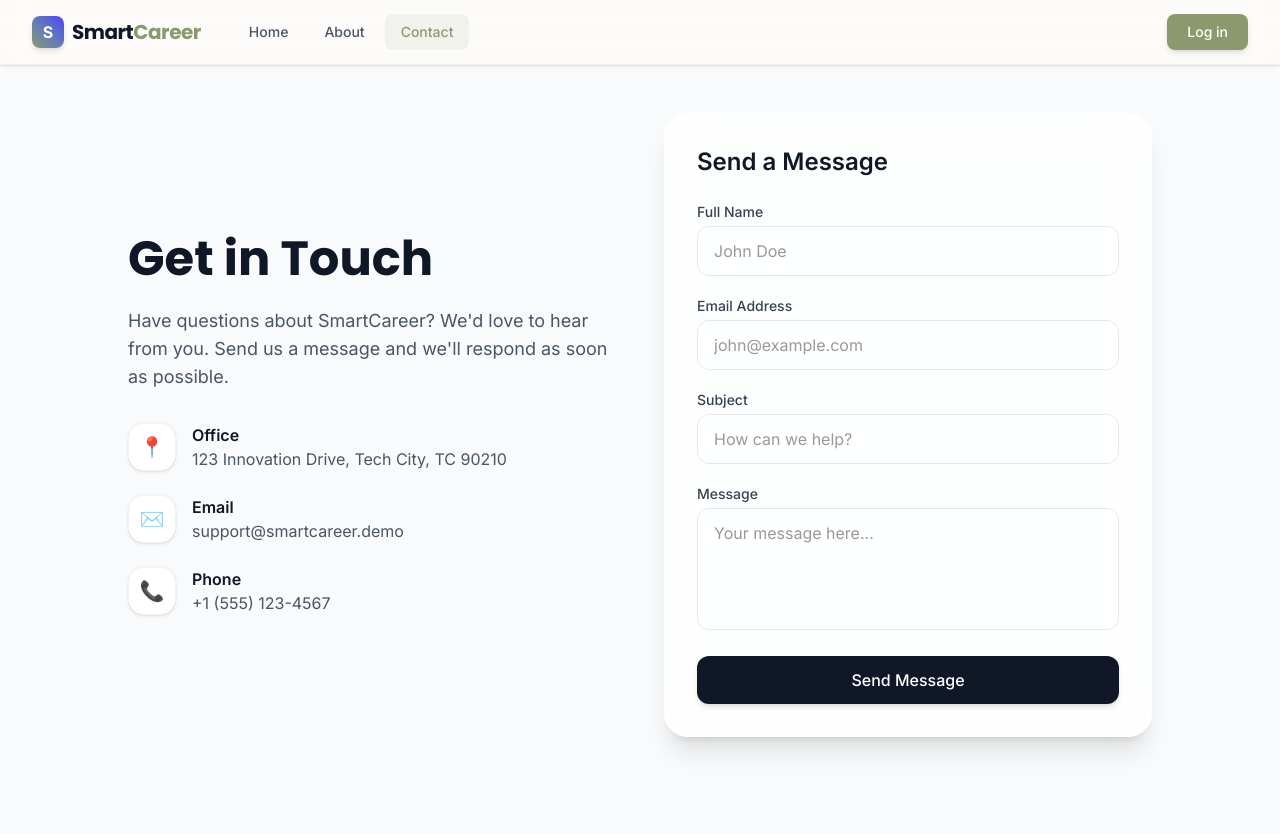
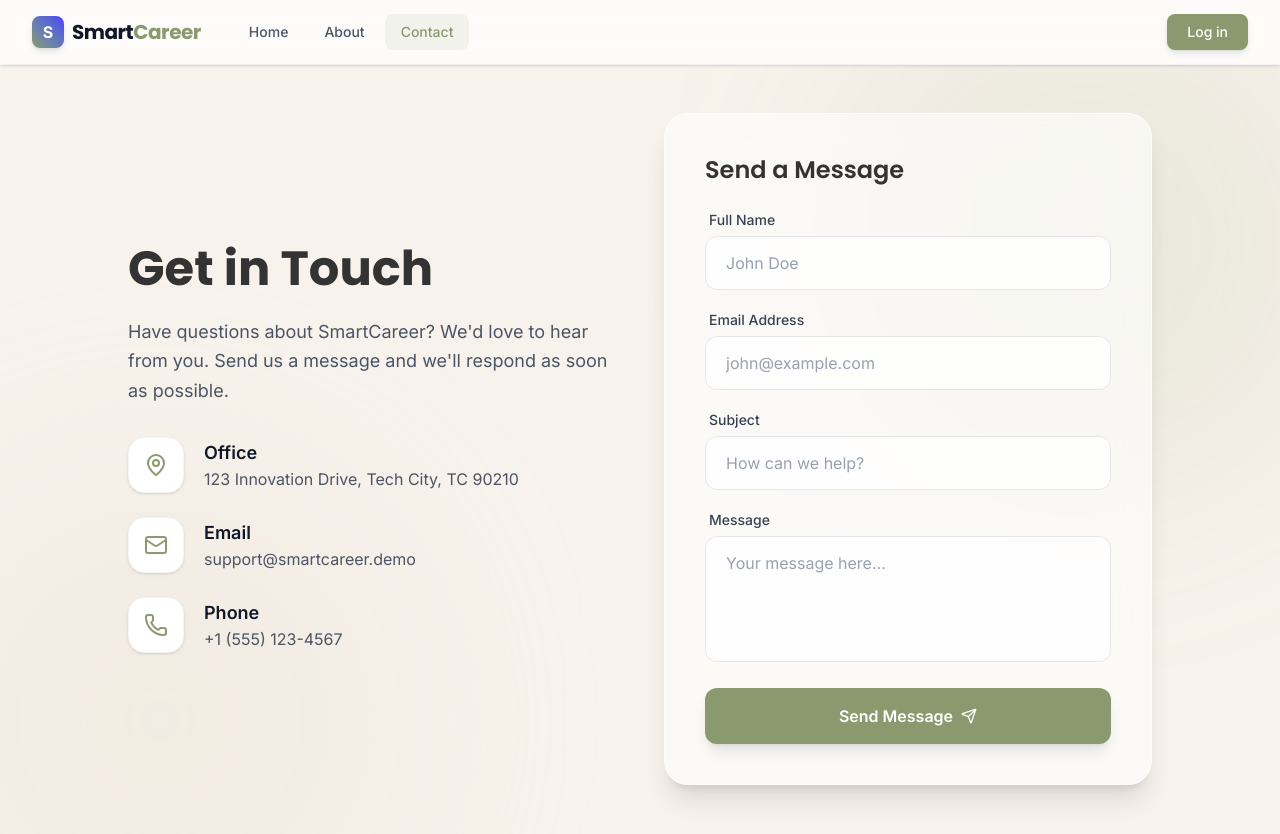
Before and after one commit to Jayumali369/placement-portal-major-project, a Next.js app in the folder frontend/: page /contact in a window 1280 px wide. Shown: the top 834 px of the page. Built offline with nearby package versions, Linux system fonts and the light colour scheme.

Commit message:
style: add lucide-react icons and apply light theme to contact page

```diff
--- a/frontend/app/contact/page.js
+++ b/frontend/app/contact/page.js
@@ -1,4 +1,6 @@
 "use client";
+
+import { MapPin, Mail, Phone, Send } from "lucide-react";
 
 export default function ContactPage() {
   const handleSubmit = (e) => {
@@ -7,45 +9,50 @@ export default function ContactPage() {
   };
 
   return (
-    <div className="min-h-screen bg-gray-50 flex flex-col items-center py-12 px-4 sm:px-6 lg:px-8">
-      <div className="max-w-5xl w-full grid grid-cols-1 md:grid-cols-2 gap-12">
+    <div className="min-h-screen bg-[#f7f2eb] flex flex-col items-center py-12 px-4 sm:px-6 lg:px-8 relative overflow-hidden">
+
+      {/* Decorative Background Elements */}
+      <div className="absolute top-[-10%] right-[-5%] w-[40vw] h-[40vw] bg-[#8b9a6e]/10 rounded-full blur-[100px] pointer-events-none"></div>
+      <div className="absolute bottom-[-10%] left-[-5%] w-[35vw] h-[35vw] bg-[#eae2d6]/40 rounded-full blur-[100px] pointer-events-none"></div>
+
+      <div className="max-w-5xl w-full grid grid-cols-1 md:grid-cols-2 gap-12 relative z-10">
 
         {/* Contact Info */}
         <div className="flex flex-col justify-center">
-          <h1 className="text-4xl font-poppins font-extrabold text-gray-900 sm:text-5xl mb-6">
+          <h1 className="text-4xl font-poppins font-extrabold text-[#333333] sm:text-5xl mb-6">
             Get in Touch
           </h1>
-          <p className="text-lg text-gray-600 mb-8">
+          <p className="text-lg text-gray-600 mb-8 leading-relaxed">
             Have questions about SmartCareer? We'd love to hear from you. Send us a message and we'll respond as soon as possible.
           </p>
 
           <div className="space-y-6">
-            <div className="flex items-center gap-4">
-              <div className="w-12 h-12 rounded-2xl bg-white shadow-sm flex items-center justify-center text-primary text-xl border border-gray-100">
-                📍
+            <div className="flex items-center gap-5 group">
+              <div className="w-14 h-14 rounded-2xl bg-white shadow-sm flex items-center justify-center text-[#8b9a6e] border border-gray-100 group-hover:scale-110 group-hover:shadow-md transition-all">
+                <MapPin className="w-6 h-6" />
               </div>
               <div>
-                <h3 className="font-semibold text-gray-900">Office</h3>
+                <h3 className="font-semibold text-gray-900 text-lg">Office</h3>
                 <p className="text-gray-600">123 Innovation Drive, Tech City, TC 90210</p>
               </div>
             </div>
 
-            <div className="flex items-center gap-4">
-              <div className="w-12 h-12 rounded-2xl bg-white shadow-sm flex items-center justify-center text-primary text-xl border border-gray-100">
-                ✉️
+            <div className="flex items-center gap-5 group">
+              <div className="w-14 h-14 rounded-2xl bg-white shadow-sm flex items-center justify-center text-[#8b9a6e] border border-gray-100 group-hover:scale-110 group-hover:shadow-md transition-all">
+                <Mail className="w-6 h-6" />
               </div>
               <div>
-                <h3 className="font-semibold text-gray-900">Email</h3>
+                <h3 className="font-semibold text-gray-900 text-lg">Email</h3>
                 <p className="text-gray-600">support@smartcareer.demo</p>
               </div>
             </div>
 
-            <div className="flex items-center gap-4">
-              <div className="w-12 h-12 rounded-2xl bg-white shadow-sm flex items-center justify-center text-primary text-xl border border-gray-100">
-                📞
+            <div className="flex items-center gap-5 group">
+              <div className="w-14 h-14 rounded-2xl bg-white shadow-sm flex items-center justify-center text-[#8b9a6e] border border-gray-100 group-hover:scale-110 group-hover:shadow-md transition-all">
+                <Phone className="w-6 h-6" />
               </div>
               <div>
-                <h3 className="font-semibold text-gray-900">Phone</h3>
+                <h3 className="font-semibold text-gray-900 text-lg">Phone</h3>
                 <p className="text-gray-600">+1 (555) 123-4567</p>
               </div>
             </div>
@@ -53,48 +60,48 @@ export default function ContactPage() {
         </div>
 
         {/* Contact Form */}
-        <div className="bg-white/70 backdrop-blur-xl p-8 rounded-3xl shadow-xl border border-white/50">
-          <h2 className="text-2xl font-semibold text-gray-900 mb-6">Send a Message</h2>
+        <div className="bg-white/60 backdrop-blur-xl p-8 sm:p-10 rounded-3xl shadow-xl border border-white/60">
+          <h2 className="text-2xl font-semibold text-[#333333] mb-6 font-poppins">Send a Message</h2>
           <form onSubmit={handleSubmit} className="space-y-5">
             <div>
-              <label htmlFor="name" className="block text-sm font-medium text-gray-700 mb-1">Full Name</label>
+              <label htmlFor="name" className="block text-sm font-medium text-gray-700 mb-1.5 pl-1">Full Name</label>
               <input
                 type="text"
                 id="name"
-                className="w-full px-4 py-3 rounded-xl border border-gray-200 focus:ring-2 focus:ring-primary focus:border-transparent transition-all outline-none bg-white/50"
+                className="w-full px-5 py-3.5 rounded-xl border border-gray-200 focus:ring-2 focus:ring-[#8b9a6e] focus:border-transparent transition-all outline-none bg-white/80 placeholder-gray-400 text-[#333333]"
                 placeholder="John Doe"
                 required
               />
             </div>
 
             <div>
-              <label htmlFor="email" className="block text-sm font-medium text-gray-700 mb-1">Email Address</label>
+              <label htmlFor="email" className="block text-sm font-medium text-gray-700 mb-1.5 pl-1">Email Address</label>
               <input
                 type="email"
                 id="email"
-                className="w-full px-4 py-3 rounded-xl border border-gray-200 focus:ring-2 focus:ring-primary focus:border-transparent transition-all outline-none bg-white/50"
+                className="w-full px-5 py-3.5 rounded-xl border border-gray-200 focus:ring-2 focus:ring-[#8b9a6e] focus:border-transparent transition-all outline-none bg-white/80 placeholder-gray-400 text-[#333333]"
                 placeholder="john@example.com"
                 required
               />
             </div>
 
             <div>
-              <label htmlFor="subject" className="block text-sm font-medium text-gray-700 mb-1">Subject</label>
+              <label htmlFor="subject" className="block text-sm font-medium text-gray-700 mb-1.5 pl-1">Subject</label>
               <input
                 type="text"
                 id="subject"
-                className="w-full px-4 py-3 rounded-xl border border-gray-200 focus:ring-2 focus:ring-primary focus:border-transparent transition-all outline-none bg-white/50"
+                className="w-full px-5 py-3.5 rounded-xl border border-gray-200 focus:ring-2 focus:ring-[#8b9a6e] focus:border-transparent transition-all outline-none bg-white/80 placeholder-gray-400 text-[#333333]"
                 placeholder="How can we help?"
                 required
               />
             </div>
 
             <div>
-              <label htmlFor="message" className="block text-sm font-medium text-gray-700 mb-1">Message</label>
+              <label htmlFor="message" className="block text-sm font-medium text-gray-700 mb-1.5 pl-1">Message</label>
               <textarea
                 id="message"
                 rows="4"
-                className="w-full px-4 py-3 rounded-xl border border-gray-200 focus:ring-2 focus:ring-primary focus:border-transparent transition-all outline-none bg-white/50 resize-none"
+                className="w-full px-5 py-3.5 rounded-xl border border-gray-200 focus:ring-2 focus:ring-[#8b9a6e] focus:border-transparent transition-all outline-none bg-white/80 resize-none placeholder-gray-400 text-[#333333]"
                 placeholder="Your message here..."
                 required
               ></textarea>
@@ -102,9 +109,10 @@ export default function ContactPage() {
 
             <button
               type="submit"
-              className="w-full py-3 px-4 bg-gray-900 hover:bg-gray-800 text-white font-medium rounded-xl transition-all shadow-md hover:shadow-lg"
+              className="w-full py-4 px-4 bg-[#8b9a6e] hover:bg-[#7b8a5e] text-white font-semibold rounded-xl transition-all shadow-lg hover:shadow-[#8b9a6e]/30 flex items-center justify-center gap-2 active:scale-[0.98]"
             >
               Send Message
+              <Send className="w-4 h-4" />
             </button>
           </form>
         </div>
```
